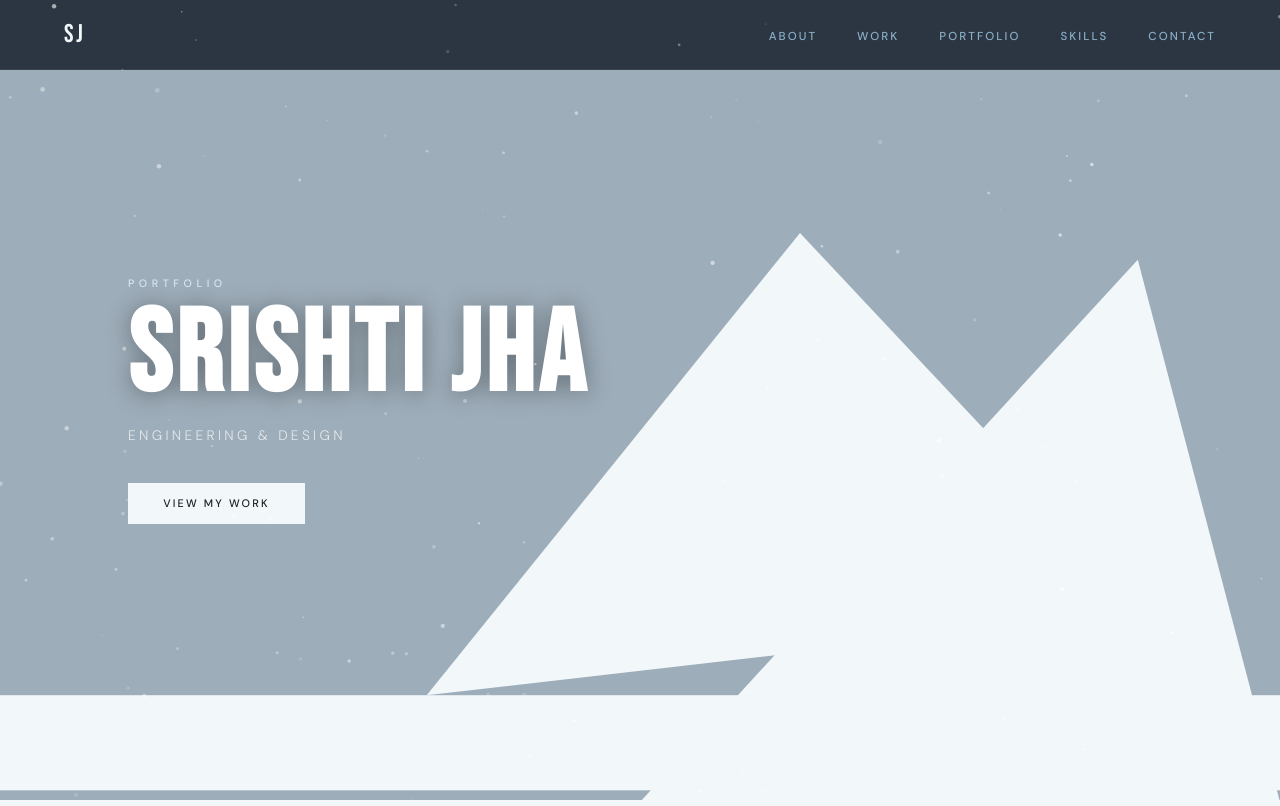
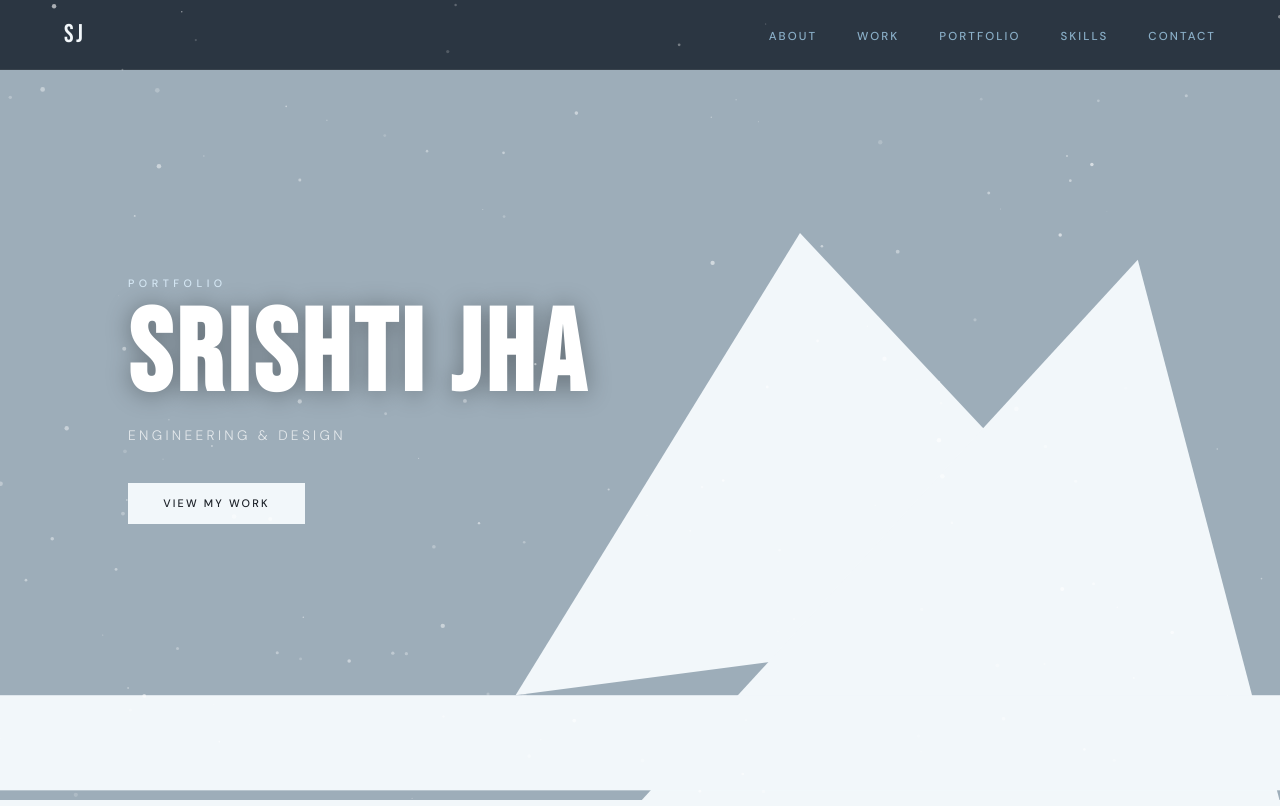
Before and after one commit to srish710/portfolio, a plain HTML site: page index.html in a window 1280 px wide. Shown: the top 806 px of the page. Drawn offline with Linux system fonts and the light colour scheme.

Commit message:
updated information
still lacks more pictures and information

```diff
--- a/index.html
+++ b/index.html
@@ -32,7 +32,7 @@
     </div>
     <div class="hero-mountains">
       <svg viewBox="0 0 1440 640" preserveAspectRatio="none" xmlns="http://www.w3.org/2000/svg">
-        <polygon points="480,520  900,0  1300,426" fill="#f2f7fa"/>
+        <polygon points="580,520  900,0  1300,426" fill="#f2f7fa"/>
         <polygon points="720,640  1280,30  1440,640" fill="#f2f7fa"/>
         <rect x="0" y="520" width="1440" height="107" fill="#f2f7fa"/>
       </svg>
```
Also changed, not shown: style.css (+9 -22 lines).
